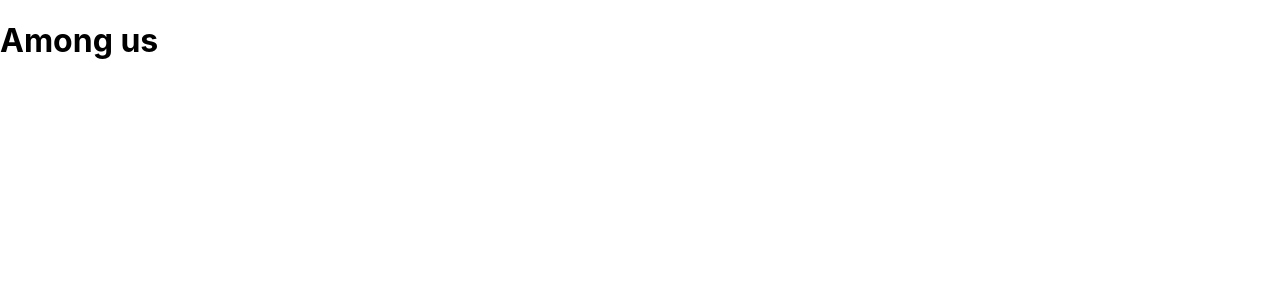
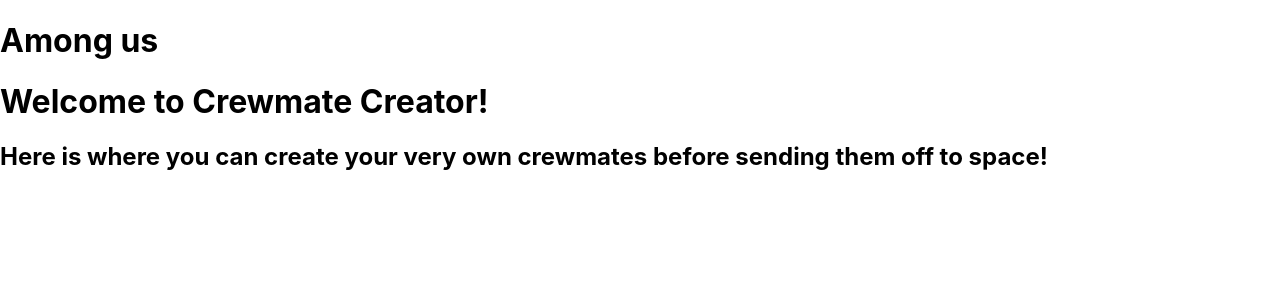
Before and after one commit to Jerin-v/crewmates, a React (Create React App) app: page / in a window 1280 px wide. Shown: the top 300 px of the page. Built offline with nearby package versions, Linux system fonts and the light colour scheme.

Commit message:
add content to homepage

```diff
--- a/src/pages/HomePage.js
+++ b/src/pages/HomePage.js
@@ -1,7 +1,12 @@
 import React, {useState, useEffect} from "react";
 
 const HomePage = () => {
-
+    return (
+        <div>
+            <h1>Welcome to Crewmate Creator!</h1>
+            <h2>Here is where you can create your very own crewmates before sending them off to space!</h2>
+        </div>
+    )
 }
 
 export default HomePage;
```
